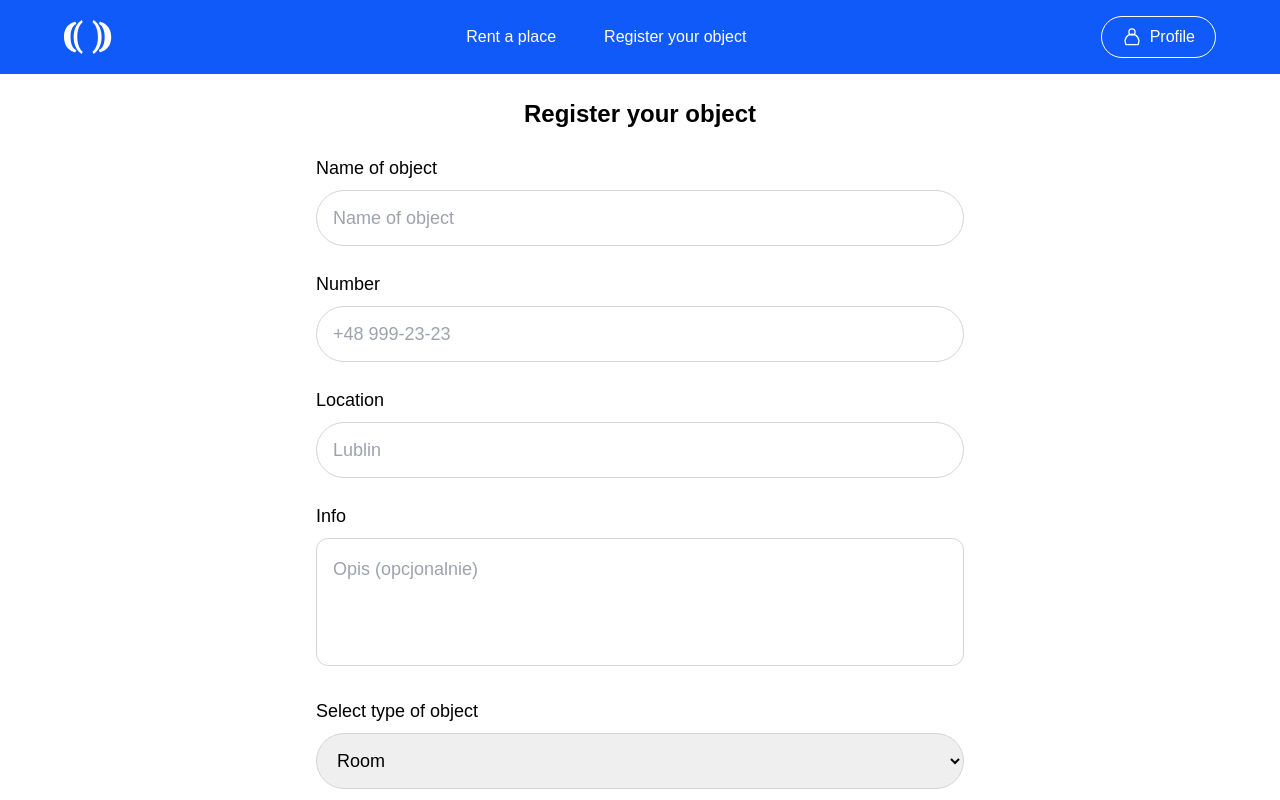
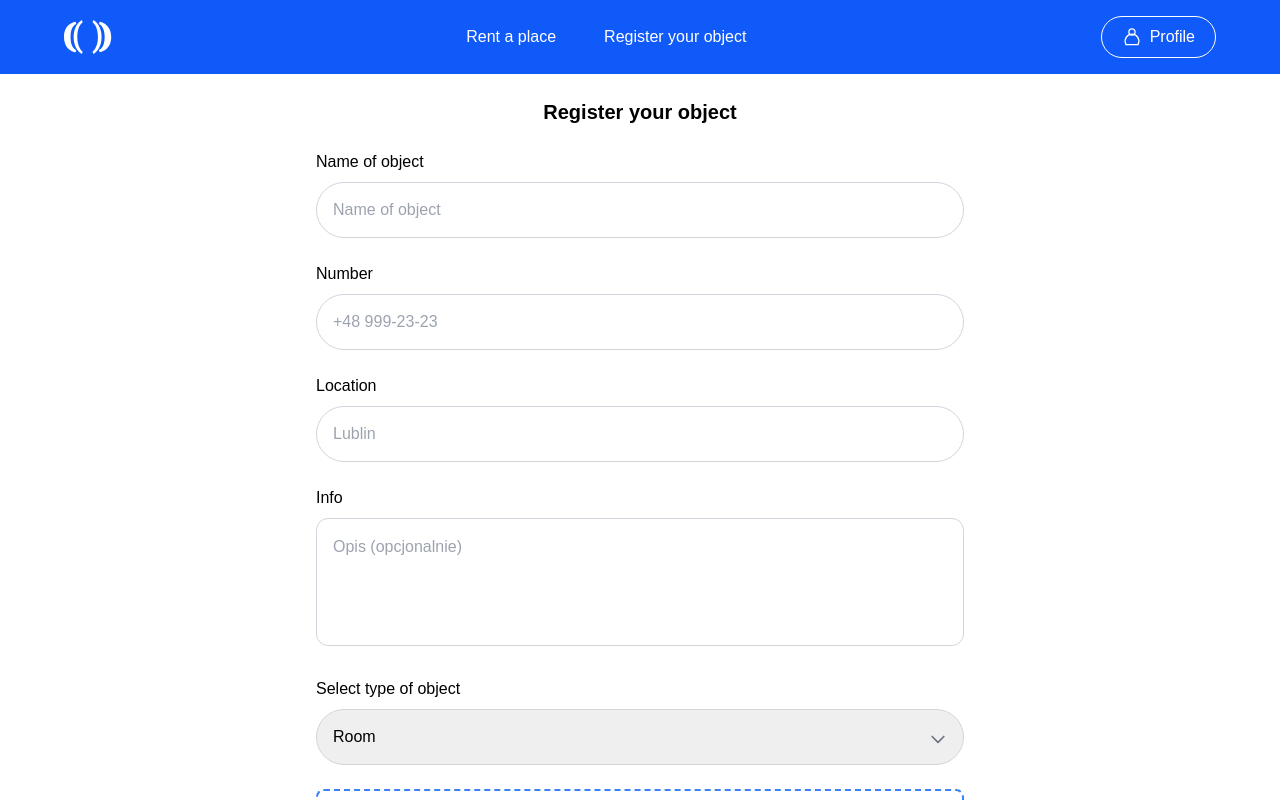
Before and after one commit to Leanid554/thesis, a Next.js app: page /register in a window 1280 px wide. Shown: the top 800 px of the page. Built offline with nearby package versions, Linux system fonts and the light colour scheme.

Commit message:
Change Pagination and Page

```diff
--- a/src/app/components/pagination/pagination.tsx
+++ b/src/app/components/pagination/pagination.tsx
@@ -1,5 +1,7 @@
 "use client";
 import React from "react";
+import Image from "next/image";
+import left from "../../../assets/img/left.png";
 
 type PaginationProps = {
   currentPage: number;
@@ -23,35 +25,42 @@ export default function Pagination({
   };
 
   return (
-    <div className="flex items-center justify-center gap-2 mt-6">
+    <div className="flex items-center justify-center gap-3 mt-6">
+      {/* Left Arrow */}
       <button
         onClick={handlePrev}
         disabled={currentPage === 1}
-        className="px-3 py-1 border text-sm rounded disabled:border-gray-400 disabled:opacity-50"
+        className="w-8 h-8 flex items-center justify-center  text-lg disabled:opacity-30"
       >
-        Prev
+        <Image src={left} className="w-5 h-5" alt="" />
       </button>
 
-      <div className="flex items-center gap-1">
-        {Array.from({ length: totalPages }, (_, index) => (
-          <button
-            key={index}
-            onClick={() => onPageChange(index + 1)}
-            className={`px-3 py-1 border rounded ${
-              currentPage === index + 1 ? "bg-blue-500 text-white" : ""
-            }`}
-          >
-            {index + 1}
-          </button>
-        ))}
+      {/* Page Numbers */}
+      <div className="flex items-center gap-2">
+        {Array.from({ length: totalPages }, (_, index) => {
+          const page = index + 1;
+          const isActive = currentPage === page;
+
+          return (
+            <button
+              key={page}
+              onClick={() => onPageChange(page)}
+              className={`text-sm h-10 w-10 rounded-full transition
+                ${isActive ? "bg-blue-500 text-white" : "text-black"}`}
+            >
+              {page}
+            </button>
+          );
+        })}
       </div>
 
+      {/* Right Arrow */}
       <button
         onClick={handleNext}
         disabled={currentPage === totalPages}
-        className="px-3 py-1 text-sm border rounded disabled:opacity-50"
+        className="w-8 h-8 flex items-center justify-center  text-lg disabled:opacity-30"
       >
-        Next
+        <Image src={left} className="w-5 h-5 rotate-180" alt="" />
       </button>
     </div>
   );
--- a/src/app/register/page.tsx
+++ b/src/app/register/page.tsx
@@ -6,71 +6,91 @@ import Image from "next/image";
 import uploadIcon from "../../assets/icons/upload.svg";
 
 export default function HotelForm() {
-  const [file, setFile] = useState<File | null>(null);
+  const [files, setFiles] = useState<File[]>([]);
 
   const handleFileChange = (e: React.ChangeEvent<HTMLInputElement>) => {
-    if (e.target.files?.[0]) {
-      setFile(e.target.files[0]);
+    if (e.target.files) {
+      setFiles(Array.from(e.target.files));
     }
   };
 
-  const removeImage = () => setFile(null);
+  const removeImage = (indexToRemove: number) => {
+    setFiles((prev) => prev.filter((_, index) => index !== indexToRemove));
+  };
 
   return (
     <div>
       <Navbar />
-      <div className="max-w-[648px] mx-auto px-4 md:px-0 pt-6 flex flex-col gap-6">
-        <h1 className="text-center text-2xl font-bold">Register your object</h1>
+      <div className="max-w-[648px] mx-auto px-4 md:px-0 pt-6 pb-10 flex flex-col gap-6">
+        <h1 className="text-center text-xl font-bold">Register your object</h1>
         {/* name */}
         <div className="focus-within:text-blue-700">
-          <p className="pb-2 text-lg transition-colors text-inherit">
+          <p className="pb-2 text-base transition-colors text-inherit">
             Name of object
           </p>
           <input
             type="text"
             placeholder="Name of object"
-            className="w-full h-14 px-4 text-lg border border-gray-300 text-black rounded-full focus:outline-none focus:ring-2 focus:ring-blue-700 transition-all"
+            className="w-full h-14 px-4 text-base border border-gray-300 text-black rounded-full focus:outline-none focus:ring-2 focus:ring-blue-700 transition-all"
           />
         </div>
 
         {/* number */}
         <div className="focus-within:text-blue-700">
-          <p className="pb-2 text-lg transition-colors text-inherit">Number </p>
+          <p className="pb-2 text-base transition-colors text-inherit">
+            Number{" "}
+          </p>
           <input
             type="text"
             placeholder="+48 999-23-23"
-            className="w-full h-14 px-4 text-lg border border-gray-300 text-black rounded-full focus:outline-none focus:ring-2 focus:ring-blue-700 transition-all"
+            className="w-full h-14 px-4 text-base border border-gray-300 text-black rounded-full focus:outline-none focus:ring-2 focus:ring-blue-700 transition-all"
           />
         </div>
 
         {/* geo */}
         <div className="focus-within:text-blue-700">
-          <p className="pb-2 text-lg transition-colors text-inherit">
+          <p className="pb-2 text-base transition-colors text-inherit">
             Location{" "}
           </p>
           <input
             type="text"
             placeholder="Lublin"
-            className="w-full h-14 px-4 text-lg border border-gray-300 text-black rounded-full focus:outline-none focus:ring-2 focus:ring-blue-700 transition-all"
+            className="w-full h-14 px-4 text-base border border-gray-300 text-black rounded-full focus:outline-none focus:ring-2 focus:ring-blue-700 transition-all"
           />
         </div>
         {/* Info */}
         <div className="focus-within:text-blue-700">
-          <p className="pb-2 text-lg transition-colors text-inherit">Info</p>
+          <p className="pb-2 text-base transition-colors text-inherit">Info</p>
           <textarea
             placeholder="Opis (opcjonalnie)"
-            className="w-full h-32 px-4 pt-4 text-lg text-black border border-gray-300 rounded-xl focus:outline-none focus:ring-2 focus:ring-blue-700 transition-all resize-none"
+            className="w-full h-32 px-4 pt-4 text-base text-black border border-gray-300 rounded-xl focus:outline-none focus:ring-2 focus:ring-blue-700 transition-all resize-none"
           />
         </div>
-        <div className="focus-within:text-blue-700">
-          <p className="pb-2 text-lg transition-colors text-inherit">
+        <div className="focus-within:text-blue-700 relative  w-full">
+          <p className="pb-2 text-base transition-colors text-inherit">
             Select type of object
           </p>
-          <select className="w-full h-14 px-4 text-lg border border-gray-300 text-black rounded-full focus:outline-none focus:ring-2 focus:ring-blue-700 transition-all">
+          <select className="w-full  h-14 pr-12 pl-4 text-base border border-gray-300 text-black rounded-full focus:outline-none focus:ring-2 focus:ring-blue-700 appearance-none transition-all">
             <option value="room">Room</option>
             <option value="hotel">Hotel</option>
             <option value="other">Other</option>
           </select>
+
+          <div className="pointer-events-none absolute top-[70%] right-4 transform -translate-y-1/2">
+            <svg
+              className="w-5 h-5 text-gray-500"
+              fill="none"
+              stroke="currentColor"
+              strokeWidth="2"
+              viewBox="0 0 24 24"
+            >
+              <path
+                strokeLinecap="round"
+                strokeLinejoin="round"
+                d="M19 9l-7 7-7-7"
+              />
+            </svg>
+          </div>
         </div>
 
         {/* upload*/}
@@ -78,7 +98,7 @@ export default function HotelForm() {
           htmlFor="fileInput"
           className="w-full border-2 border-dashed border-blue-500 rounded-lg py-8 flex flex-col items-center justify-center text-center cursor-pointer hover:bg-blue-50 transition"
         >
-          {!file && (
+          {files.length === 0 && (
             <>
               <Image
                 src={uploadIcon}
@@ -93,26 +113,36 @@ export default function HotelForm() {
               </p>
             </>
           )}
+
           <input
             id="fileInput"
             type="file"
+            multiple
             accept="image/*"
             onChange={handleFileChange}
             className="hidden"
           />
-          {file && (
-            <div className="flex flex-col items-center">
+
+          {files.length > 0 && (
+            <div className="flex flex-col gap-2 items-center">
+              {files.map((file, index) => (
+                <div key={index} className="flex items-center gap-2">
                   <p className="text-gray-600 text-sm">{file.name}</p>
                   <button
                     type="button"
-                className="text-main-blue text-sm font-bold hover:underline mt-2"
-                onClick={removeImage}
+                    className="text-main-blue text-sm font-bold hover:underline"
+                    onClick={() => removeImage(index)}
                   >
                     Delete
                   </button>
                 </div>
+              ))}
+            </div>
           )}
         </label>
+        <button className="bg-blue-600 hover:bg-blue-800 duration-200 text-white text-base px-14 py-3 rounded-full">
+          Register
+        </button>
       </div>
     </div>
   );
```
Also changed, not shown: src/assets/img/left.png (added). Lines whose indentation alone changed are shown as unchanged.
